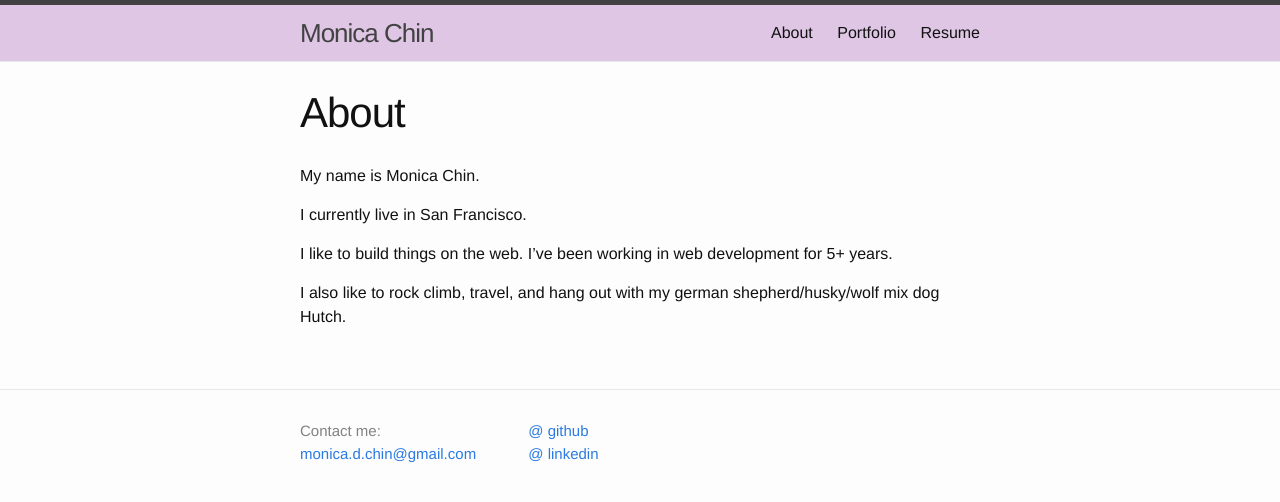
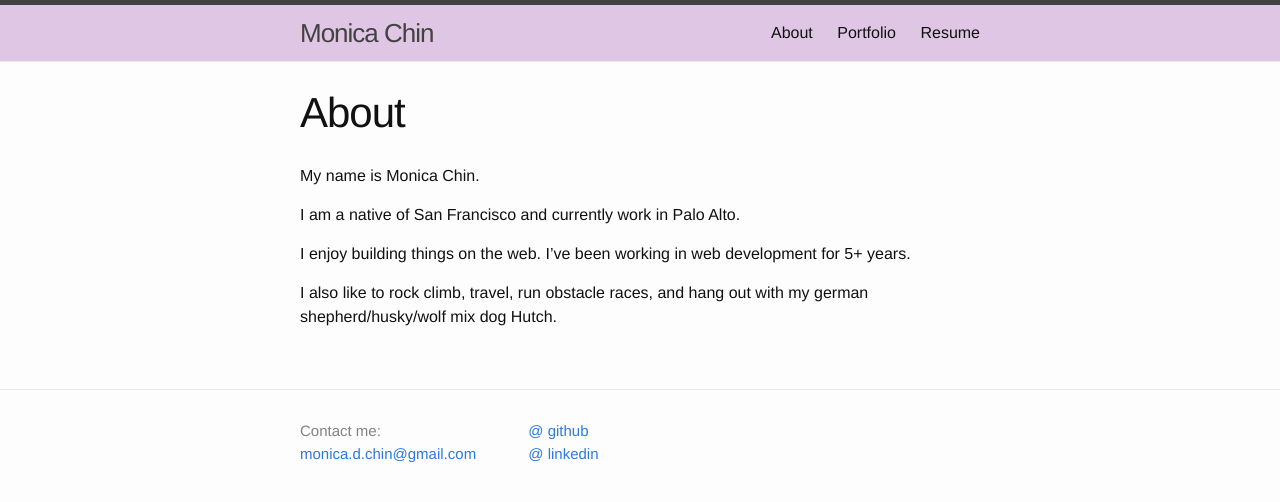
Before and after one commit to mchin/mchin.github.com, a Jekyll site: the page built from about.md, in a window 1280 px wide. Shown: the top 502 px of the page. Built offline with Jekyll 4.4.1, drawn with Linux system fonts in a browser that asks for light colours; nearby versions of some CDN libraries.

Commit message:
edits to about

```diff
--- a/about.md
+++ b/about.md
@@ -6,8 +6,8 @@ permalink: /about/
 
 My name is Monica Chin.
 
-I currently live in San Francisco.
+I am a native of San Francisco and currently work in Palo Alto.
 
-I like to build things on the web. I've been working in web development for 5+ years.
+I enjoy building things on the web. I've been working in web development for 5+ years.
 
-I also like to rock climb, travel, and hang out with my german shepherd/husky/wolf mix dog Hutch.
+I also like to rock climb, travel, run obstacle races, and hang out with my german shepherd/husky/wolf mix dog Hutch.
```
Also changed, not shown: 2 other files.
